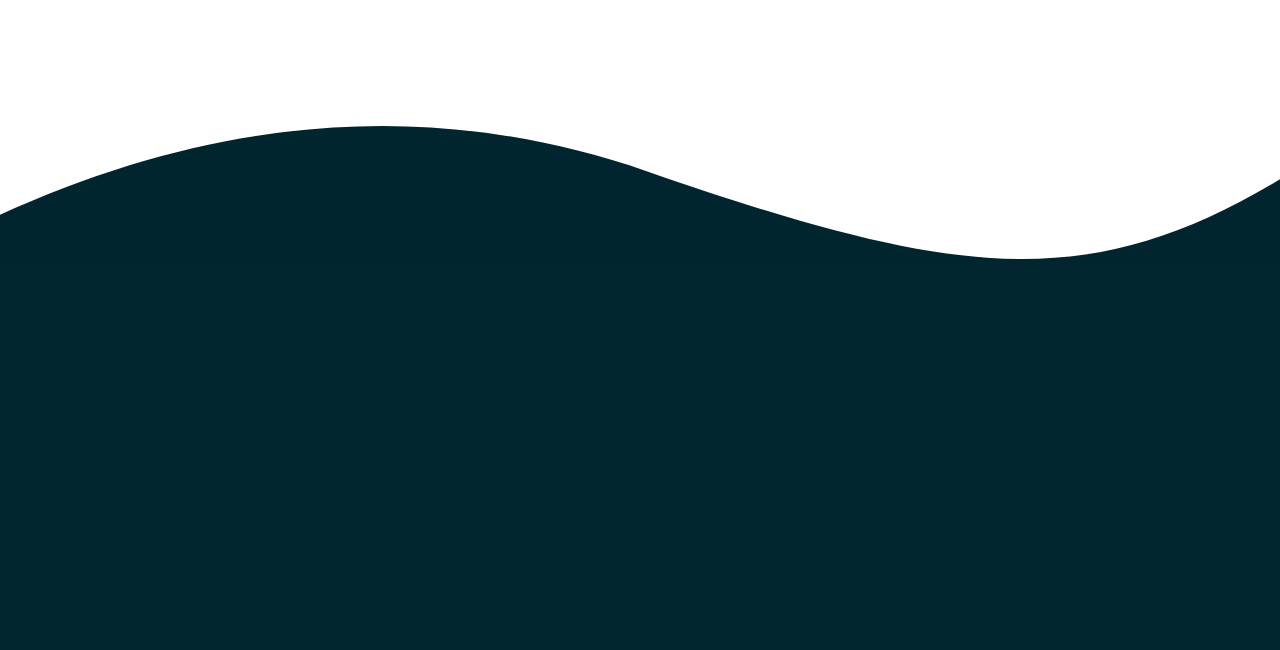
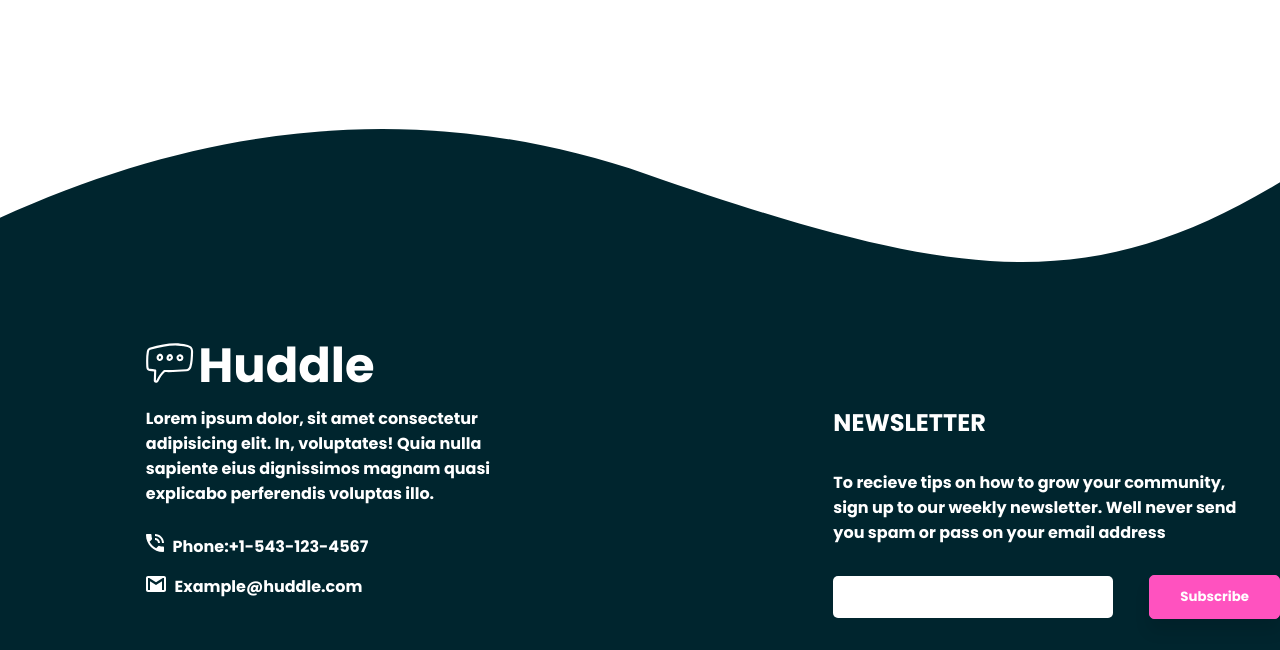
Before and after one commit to HarulArora/2110990600_g16_TechMahindra, a plain HTML site: page Project1/index.html in a window 1280 px wide. Shown: the part 4188-4838 px from the top of the page. Drawn offline with Linux system fonts and the light colour scheme.

Commit message:
Finished Hubble website(Project 1) and Lecture 3

```diff
--- a/Project1/index.css
+++ b/Project1/index.css
@@ -2,9 +2,9 @@
     padding: 0;
     margin: 0;
     box-sizing: border-box;
+    font-family: poppins;
+    font-weight: 700;
 }
-
-
 
 /* Top Bar */
 
@@ -23,7 +23,7 @@
     margin-left: 5rem;
 }
 
-#logoimage:hover{
+#logoimage:hover {
     transform: scale(1.1);
 }
 
@@ -46,7 +46,7 @@
     color: #fd53c0;
 }
 
-#navbarbutton:hover{
+#navbarbutton:hover {
     color: white;
     background-color: #fd53c0;
 }
@@ -101,7 +101,7 @@
 
 }
 
-#firstbutton1:hover{
+#firstbutton1:hover {
     border: solid 1px #fd53c0;
     color: #fd53c0;
     background-color: white;
@@ -292,12 +292,12 @@
 
 /* third page bottom */
 
-#bottom-text{
+#bottom-text {
     font-size: 3rem;
 }
 
 
-.thirdpage-bottom{
+.thirdpage-bottom {
     height: 49vh;
     width: 100vw;
     display: flex;
@@ -324,11 +324,11 @@
     background-color: white;
 }
 
-.bottom-button-wrapper{
+.bottom-button-wrapper {
     margin-top: 3%;
 }
 
-#bottom-design{
+#bottom-design {
     width: 100vw;
 
 }
@@ -336,8 +336,93 @@
 
 
 /* Fourth page */
-.fourthpage{
+.footer {
     width: 100vw;
     height: 65vh;
-    background-color: #01262f;
+    background-color: #00252e;
+    display: flex;
 }
+
+.left-footer {
+    width: 50vw;
+    height: 65vh;
+    color: white;
+    justify-content: center;
+    display: flex;
+    flex-direction: column;
+}
+
+.left-footer-logo {
+    display: flex;
+    height: 5vh;
+    padding-left: 25%;
+    align-items: center;
+    margin-bottom: 20px;
+}
+.left-footer-logo-image{
+    margin-right: 1%;
+}
+
+
+.left-footer-text {
+
+    padding-left: 25%;
+    margin-bottom: 20px;
+}
+
+
+.left-footer-phonenumber {
+    height: 5vh;
+    display: flex;
+    align-items: center;
+    padding-left: 25%;
+}
+
+
+.left-footer-email {
+    height: 5vh;
+    display: flex;
+    align-items: center;
+    padding-left: 25%;
+    margin-bottom: 50px;
+}
+
+.left-footer-socials {
+    display: flex;
+    align-items: center;
+    padding-left: 24.5%;
+}
+
+.footer-right {
+    display: flex;
+    flex-direction: column;
+    gap: 30px;
+    margin-left: 250px;
+    margin-top: 135px;
+    color: white;
+}
+
+.footer-right input {
+    width: 280px;
+    padding: 11px;
+    border: none;
+    background-color: none;
+    border-radius: 5px;
+}
+
+.footer-right-container {
+    display: flex;
+    gap: 20px;
+    align-items: center;
+}
+
+.footer-right button {
+    padding: 11px 30px;
+    background-color: hsl(322, 100%, 66%);
+    border: 1px solid hsl(322, 100%, 66%);
+    border-radius: 5px;
+    color: #fff;
+    cursor: pointer;
+    box-shadow: 0px 12px 15px rgba(0, 0, 0, 0.1);
+    margin-left: 1rem;
+}
--- a/Project1/index.html
+++ b/Project1/index.html
@@ -6,6 +6,12 @@
     <meta name="viewport" content="width=device-width, initial-scale=1.0">
     <title>Document</title>
     <link rel="stylesheet" href="index.css">
+
+    <link rel="preconnect" href="https://fonts.googleapis.com">
+    <link rel="preconnect" href="https://fonts.gstatic.com" crossorigin>
+    <link
+        href="https://fonts.googleapis.com/css2?family=Poppins:ital,wght@0,100;0,200;0,300;0,400;0,500;0,600;0,700;0,800;0,900;1,100;1,200;1,300;1,400;1,500;1,600;1,700;1,800;1,900&display=swap"
+        rel="stylesheet">
 </head>
 
 <body>
@@ -161,8 +167,64 @@
     <div>
         <img src="images/bg-footer-top-desktop.svg" id="bottom-design" style="display: block;">
     </div>
-    <div class="fourthpage">
+    <div class="footer">
+        <div class="left-footer">
+            <div class="left-footer-logo">
+                <div class="left-footer-logo-image">
+                    <img src="images/bottom-icon-messages.svg">
+                </div>
+                <div class="left-footer-logo-text">
+                    <h1 style="font-size: 3rem;">Huddle</h1>
+                </div>
+            </div>
+            <div class="left-footer-text">
+                <p style="max-width: 30vw;">
+                Lorem ipsum dolor, sit amet consectetur adipisicing elit. In, voluptates! Quia nulla sapiente eius dignissimos magnam quasi explicabo perferendis voluptas illo.
+                </p>
+            </div>
+            <div class="left-footer-phonenumber">
+                <div class="phone-image" style="margin-right: 2%;">
+                    <img src="images/icon-phone.svg">
+                </div>
+                <div class="phone-number">
+                    Phone:+1-543-123-4567
+                </div>
+            </div>
+            <div class="left-footer-email">
+                <div class="email-image" style="margin-right: 2%;">
+                    <img src="images/icon-email.svg">
+                </div>
+                <div class="email">
+                    <p>
+                        Example@huddle.com
+                    </p>
+                </div>
+            </div>
+            <div class="left-footer-socials">
+                <div class="facebook-logo" style="margin-right: 2%;">
+                    <img src="images/icons8-facebook.svg">
+                </div>
+                <div class="instagram-logo" style="margin-right: 2%;">
+                    <img src="images/icons8-instagram.svg">
+                </div>
+                <div class="twitter-logo" style="margin-right: 2%;">
+                    <img src="images/icons8-twitter-bird.svg">
 
+                </div>
+            </div>
+        </div>
+        <div class="footer-right">
+            <h2>NEWSLETTER</h2>
+            <p>
+                To recieve tips on how to grow your community, <br>
+                sign up to our weekly newsletter. Well never send <br>
+                you spam or pass on your email address
+            </p>
+            <div class="footer-right-container">
+                <input type="text" />
+                <button>Subscribe</button>
+            </div>
+        </div>
     </div>
 
 
```
Also changed, not shown: Lec3_070225/index.html (added, +23 -0 lines), Lec3_070225/index.js (added), Project1/images/bottom-icon-messages.svg (added), Project1/images/icons8-facebook.svg (added), Project1/images/icons8-instagram.svg (added), Project1/images/icons8-twitter-bird.svg (added).
